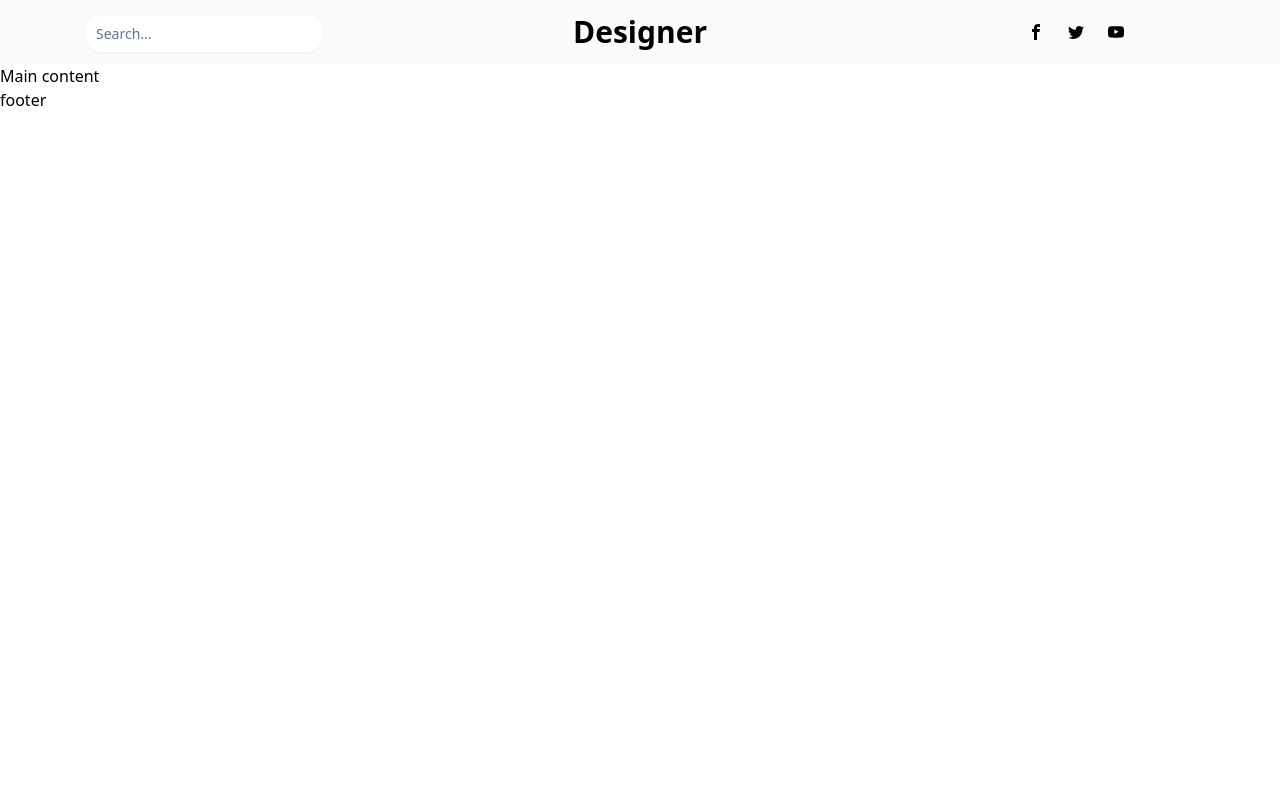
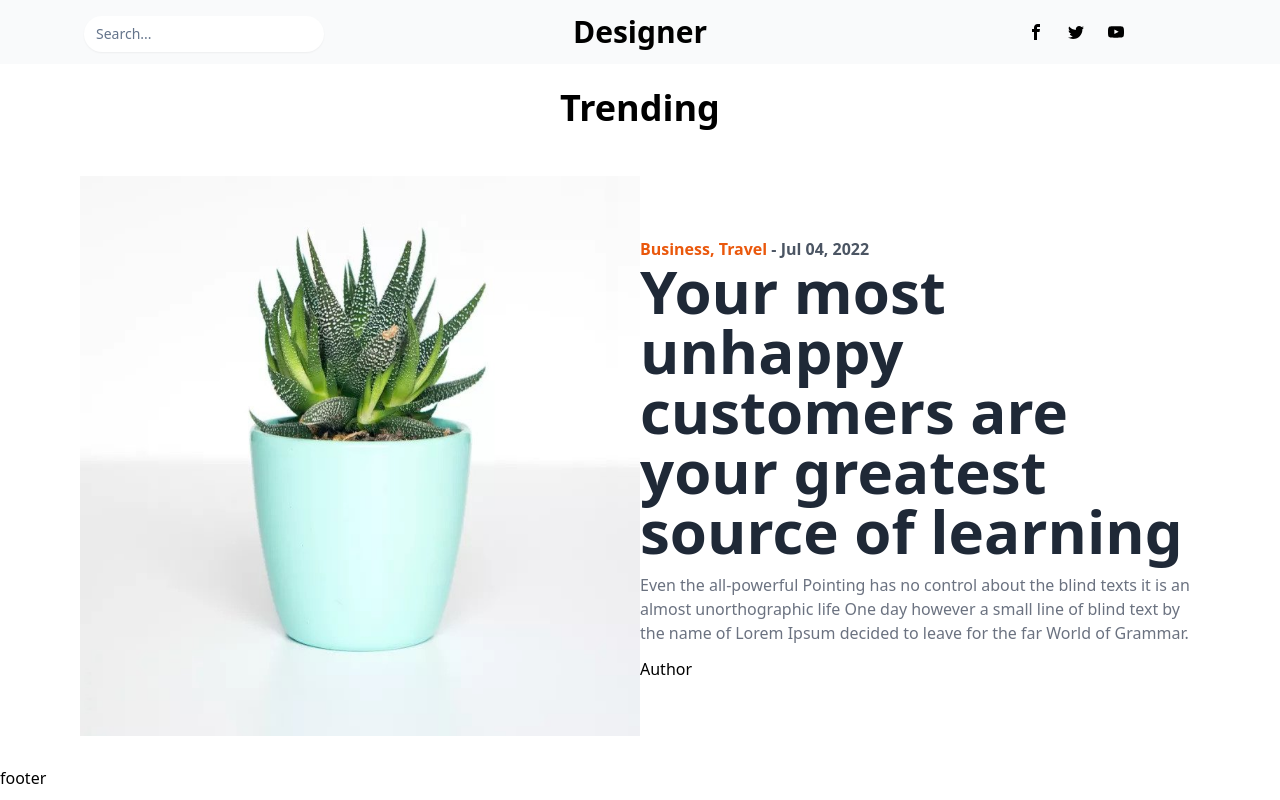
Before and after one commit to thusharathiwanka/digital-diary, a Next.js app: page / in a window 1280 px wide. Built offline with nearby package versions, Linux system fonts and the light colour scheme.

Commit message:
CREATE: trending blog section created

```diff
--- /dev/null
+++ b/components/home/trending-section.js
@@ -0,0 +1,51 @@
+import Image from "next/image";
+import Link from "next/link";
+
+export default function TrendingSection() {
+	return (
+		<section className="py-6">
+			<div className="container mx-auto md:px-20">
+				<h1 className="font-bold text-4xl text-center pb-12">Trending</h1>
+				<div className="grid md:grid-cols-2">
+					<div className="image">
+						<Link href={"/"}>
+							<a>
+								<Image
+									src={"/images/img1.jpg"}
+									width={600}
+									height={600}
+									alt={"trending-blog-image"}
+								/>
+							</a>
+						</Link>
+					</div>
+					<div className="info flex justify-center flex-col">
+						<div className="cat">
+							<Link href={"/"}>
+								<a className="font-semibold text-orange-600 hover:text-orange-700">
+									Business, Travel
+								</a>
+							</Link>
+							<Link href={"/"}>
+								<a className="font-semibold text-gray-600 hover:text-gray-700"> - Jul 04, 2022</a>
+							</Link>
+							<div className="title">
+								<Link href={"/"}>
+									<a className="text-3xl md:text-6xl font-bold text-gray-800 hover:text-gray-600">
+										Your most unhappy customers are your greatest source of learning
+									</a>
+								</Link>
+							</div>
+							<p className="text-gray-500 py-3">
+								Even the all-powerful Pointing has no control about the blind texts it is an almost
+								unorthographic life One day however a small line of blind text by the name of Lorem
+								Ipsum decided to leave for the far World of Grammar.
+							</p>
+							<h1>Author</h1>
+						</div>
+					</div>
+				</div>
+			</div>
+		</section>
+	);
+}
--- a/pages/index.js
+++ b/pages/index.js
@@ -1,9 +1,10 @@
 import Format from "../components/layout/format";
+import TrendingSection from "../components/home/trending-section";
 
 export default function Home() {
 	return (
 		<Format>
-			<h1>Main content</h1>
+			<TrendingSection />
 		</Format>
 	);
 }
```
